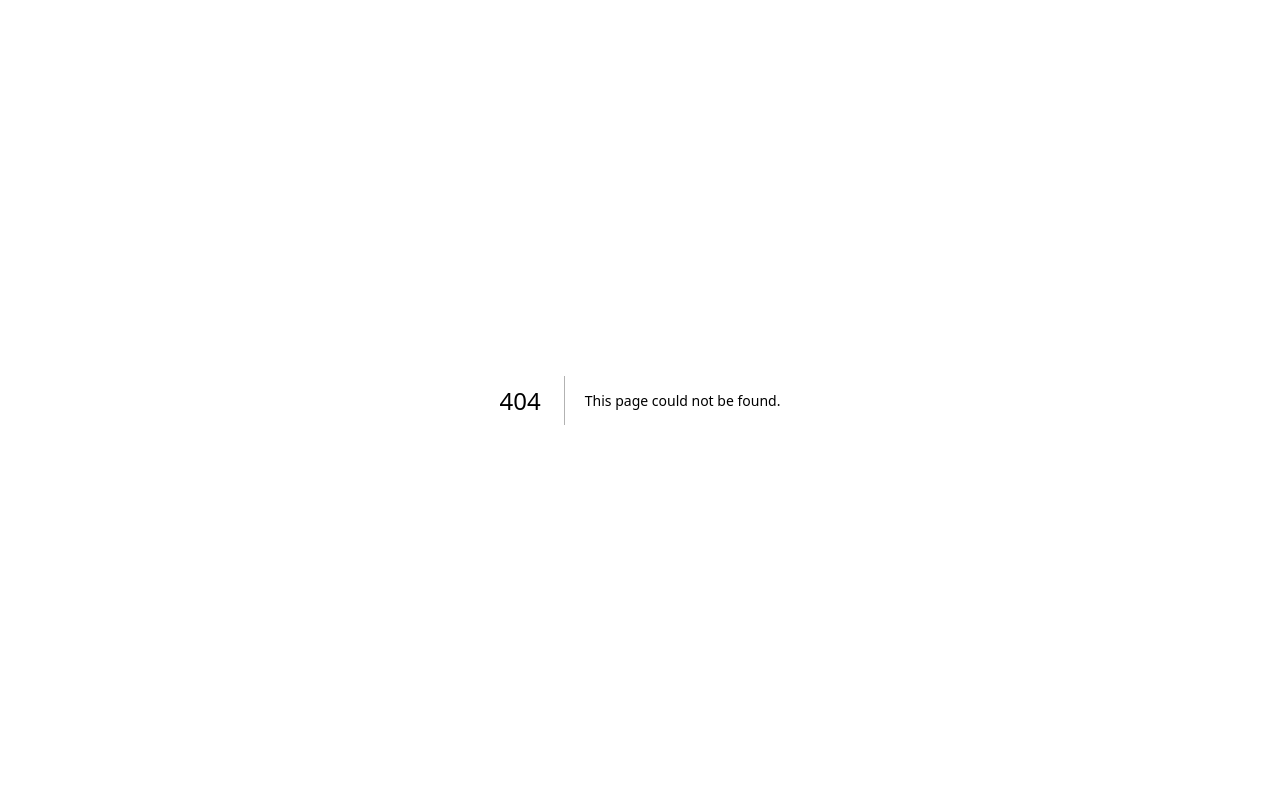
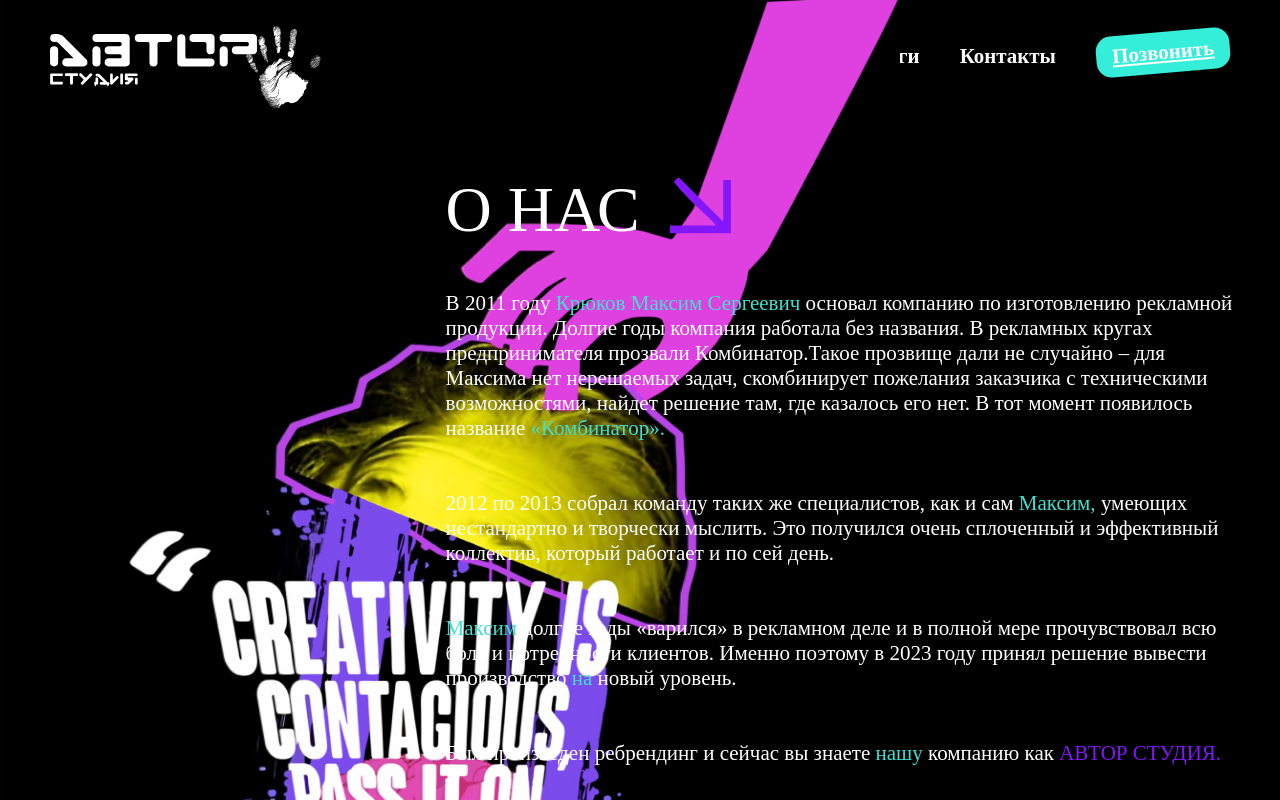
Before and after one commit to kcplus/Author, a Next.js app: page /pages/about in a window 1280 px wide. Before the commit this address had no page. Shown: the top 800 px of the page. Built offline with nearby package versions, Linux system fonts and the light colour scheme; a web font is replaced by a local one.

Commit message:
connected formspree, work on about page

```diff
--- a/package.json
+++ b/package.json
@@ -9,6 +9,7 @@
     "lint": "next lint"
   },
   "dependencies": {
+    "@formspree/react": "^2.5.1",
     "next": "14.2.1",
     "react": "^18",
     "react-dom": "^18",
--- /dev/null
+++ b/src/app/components/HighlightKeywords/HighlightKeywords.tsx
@@ -0,0 +1,28 @@
+'use client'
+import React from 'react';
+import styles from "../../pages/about/about.module.css";
+
+const HighlightKeywords = ({textArray}) => {
+    const highlightedWords = ['Крюков', 'Максим', 'Сергеевич', '«Комбинатор»', 'АВТОР', 'СТУДИЯ', 'Гомеле', 'самые', 'смелые', 'идеи', 'гарантию', 'на', 'нашу', 'продукцию', 'от', '12', 'месяцев', 'Звоните', 'мы', '-', 'сделаем', 'все', 'на', 'высшем', 'уровне!'];
+    return (
+        <>
+            {textArray.map((item) => (
+                <span className={styles.styleText} key={item.id}>
+                {item.value.split(' ').map((word, index) => {
+                    if (highlightedWords.includes(word.replace(/[.,]/g, ''))) {
+                        if (word.replace(/[.,]/g, '') === 'АВТОР' || word.replace(/[.,]/g, '') === 'СТУДИЯ') {
+                            return <span key={index} style={{color: '#8416FB'}}>{word} </span>;
+                        } else {
+                            return <span key={index} style={{color: 'turquoise'}}>{word} </span>;
+                        }
+                    } else {
+                        return <span key={index}>{word} </span>;
+                    }
+                })}
+            </span>
+            ))}
+        </>
+    )
+};
+
+export default HighlightKeywords;
--- a/src/app/components/Logo/Logo.css
+++ b/src/app/components/Logo/Logo.css
@@ -6,4 +6,5 @@
     margin-top: 10px;
     margin-left: 50px;
     cursor: pointer;
+    z-index: 1;
 }
--- a/src/app/components/Nav/Nav.tsx
+++ b/src/app/components/Nav/Nav.tsx
@@ -13,8 +13,7 @@
         <ul className="nav__list">
             {nav_array.map((item, index) => (
                 <>
-                    <li key={item.id} className={index === nav_array.length - 1 ? 'button' : ''}
-                        style={{textDecoration: 'none'}}>
+                    <li key={item.id} className={index === nav_array.length - 1 ? 'button' : ''}>
                         <a className={index === nav_array.length - 1 ? '' : 'nav__link'}
                            style={services === true ? {color: 'black'} : {color: 'white'}}
                            onClick={() => {
--- a/src/app/constants/Constants.ts
+++ b/src/app/constants/Constants.ts
@@ -69,9 +69,9 @@
 ]
 export const nav_array = [
     {id: 0, value: 'О нас', href: '/pages/about'},
-    {id: 1, value: 'Портфолио', href: '/pages/about'},
+    {id: 1, value: 'Портфолио', href: '/pages/portfolio'},
     {id: 2, value: 'Услуги', href: ''},
-    {id: 3, value: 'Контакты', href: '/pages/about'},
+    {id: 3, value: 'Контакты', href: '/pages/contacts'},
     {id: 4, value: 'Позвонить', href: '/pages/about'},
 ]
 export const services_array = [
@@ -87,7 +87,12 @@
     {id: 9, value: advertising_stands, alt: 'Рекламные стойки', href: '/pages/services/advertising-stands'},
     {id: 10, value: exhibition_stands, alt: 'Выставочные стенды', href: '/pages/services/exhibition-stands'},
     {id: 11, value: panel_bracket, alt: 'Панель кронштейн', href: '/pages/services/panel-bracket'},
-    {id: 12, value: advertising_stands_and_pylons, alt: 'Рекламные стеллы', href: '/pages/services/advertising-stands-and-pylons'},
+    {
+        id: 12,
+        value: advertising_stands_and_pylons,
+        alt: 'Рекламные стеллы',
+        href: '/pages/services/advertising-stands-and-pylons'
+    },
     {id: 13, value: information_stands, alt: 'Информационные стенды', href: '/pages/services/information-stands'},
     {id: 14, value: advertising_designs, alt: 'Рекламные конструкции', href: '/pages/services/advertising-designs'},
     {id: 15, value: milling, alt: 'Фрезеровка', href: '/pages/services/milling'},
@@ -97,3 +102,13 @@
     {id: 19, value: souvenir_products, alt: 'Сувенирная продукция', href: '/pages/services/souvenir-products'},
     {id: 20, value: design_services, alt: 'Услуги дизайна', href: '/pages/services/design-services'},
 ]
+
+export const about_text_array = [
+    {id: 0, value: 'В 2011 году Крюков Максим Сергеевич основал компанию по изготовлению рекламной продукции. Долгие годы компания работала без названия. В рекламных кругах предпринимателя прозвали Комбинатор.Такое прозвище дали не случайно – для Максима нет нерешаемых задач, скомбинирует пожелания заказчика с техническими возможностями, найдет решение там, где казалось его нет. В тот момент появилось название «Комбинатор».'},
+    {id: 1, value: '2012 по 2013 собрал команду таких же специалистов, как и сам Максим, умеющих нестандартно и творчески мыслить. Это получился очень сплоченный и эффективный коллектив, который работает и по сей день.'},
+    {id: 2, value: 'Максим долгие годы «варился» в рекламном деле и в полной мере прочувствовал всю боль и потребности клиентов. Именно поэтому в 2023 году принял решение вывести производство на новый уровень.'},
+    {id: 3, value: 'Был произведен ребрендинг и сейчас вы знаете нашу компанию как АВТОР СТУДИЯ.'},
+    {id: 4, value: 'На сегодняшний день мы единственные в Гомеле, которая способна выполнить раскрой, гравировку и фрезеровку крупных листовых материалов вплоть до 6 метров в длину и обеспечить точность размеров до 0,05 мм.'},
+    {id: 5, value: 'Технологичное оборудование и опыт сотрудников компании позволило заказчикам реализовать самые смелые идеи. Благодаря возможности вырезать элементы сразу в масштабе, без стыковки нескольких кусков, обеспечивается долгий период эксплуатации за счет отличной герметичности конструкции. Мы даем гарантию на нашу продукцию от 12 месяцев. В случае возникновения гарантийного случая приедем и отремонтируем изделие за свой счет.'},
+    {id: 6, value: 'Мы несем ответственность за качество выпускаемой продукции и соблюдение сроков. Все условия прописываем в договоре. Благодаря таким выгодным условиям, высокому качеству нас и выбирают. Звоните и мы – сделаем все на высшем уровне!'},
+]
--- a/src/app/layout.tsx
+++ b/src/app/layout.tsx
@@ -1,5 +1,6 @@
 import type {Metadata, Viewport} from "next";
 import "./globals.css";
+import {useParams} from "next/navigation";
 
 export const viewport: Viewport = {
     initialScale: 1,
--- /dev/null
+++ b/src/app/pages/about/about.module.css
@@ -0,0 +1,63 @@
+.gradientBackground {
+    /*background: linear-gradient(to bottom, #000000 0%, #666666 100%);*/
+    width: 100%;
+    height: 4000px;
+    background-color: black;
+}
+
+.styleText {
+    font-size: 21px;
+    font-weight: 400;
+    display: inline-block;
+    line-height: 25px;
+    margin-bottom: 50px;
+    color: white;
+}
+
+.title {
+    font-weight: 400;
+    font-size: 64px;
+    line-height: 77px;
+    color: white;
+}
+
+.posterStyle {
+    background-color: transparent;
+    margin-left: 0;
+    z-index: 0;
+    position: absolute;
+    top: 0;
+}
+
+.textBlock {
+    width: 796px;
+    height: 1375px;
+    position: absolute;
+    right: 3%;
+}
+
+.infoBlock {
+    display: flex;
+}
+
+.vectorStyle {
+    margin-left: 30px;
+    margin-top: 50px
+}
+.textStyle {
+    color: white;
+    position: absolute;
+    left: 3%;
+    z-index: 1
+}
+.text1 {
+    top: 1460px;
+}
+
+.text2 {
+    top: 1480px;
+}
+
+.text3 {
+    top: 1500px;
+}
--- /dev/null
+++ b/src/app/pages/about/page.tsx
@@ -0,0 +1,36 @@
+'use client'
+import React from 'react';
+import Header from "../../components/Header/Header";
+import styles from './about.module.css'
+import {about_text_array} from "../../constants/Constants";
+import poster from '../../assets/постер.jpg'
+import vector from '../../assets/Vector.svg'
+import Image from "next/image";
+import HighlightKeywords from "../../components/HighlightKeywords/HighlightKeywords";
+
+const About = () => {
+    return (
+        <div className={styles.gradientBackground}>
+            <Header/>
+            <div className={styles.infoBlock}>
+                <div style={{width: '900px'}}>
+                    <Image src={poster} alt={'Постер'} width={900} height={1500} className={styles.posterStyle}/>
+                    <div className={{width: '500px'}}>
+                        <span className={`${styles.textStyle} ${styles.text1}`}>БОЛЕЕ 5000 м2 переработанно материалов</span>
+                        <span className={`${styles.textStyle} ${styles.text2}`}>БОЛЕЕ 80 км раскроя по периметру</span>
+                        <span className={`${styles.textStyle} ${styles.text3}`}>БОЛЕЕ 2000 вывесок изготовлено</span>
+                    </div>
+                </div>
+                <div className={styles.textBlock}>
+                    <div className={styles.infoBlock}>
+                        <h1 className={styles.title}>О НАС</h1>
+                        <Image src={vector} alt={'Вектор'} className={styles.vectorStyle}/>
+                    </div>
+                    <HighlightKeywords textArray={about_text_array}/>
+                </div>
+            </div>
+        </div>
+    );
+};
+
+export default About;
```
Also changed, not shown: src/app/components/ContactForm/ContactForm.tsx (added, +57 -0 lines), src/app/pages/contacts/page.tsx (added, +16 -0 lines), src/app/pages/portfolio/page.tsx (added, +13 -0 lines), src/app/assets/постер.jpg (added), 1 other file (tests, documents, lock files or other folders).
